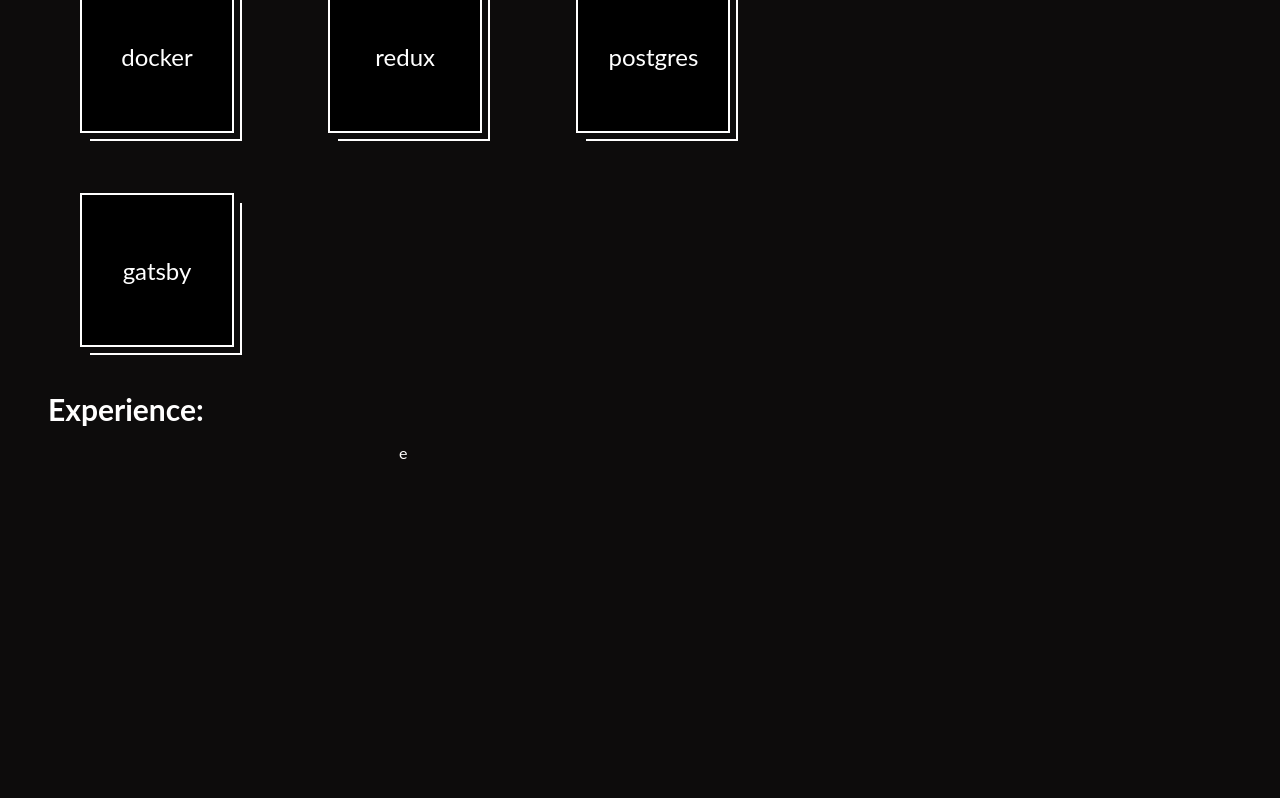
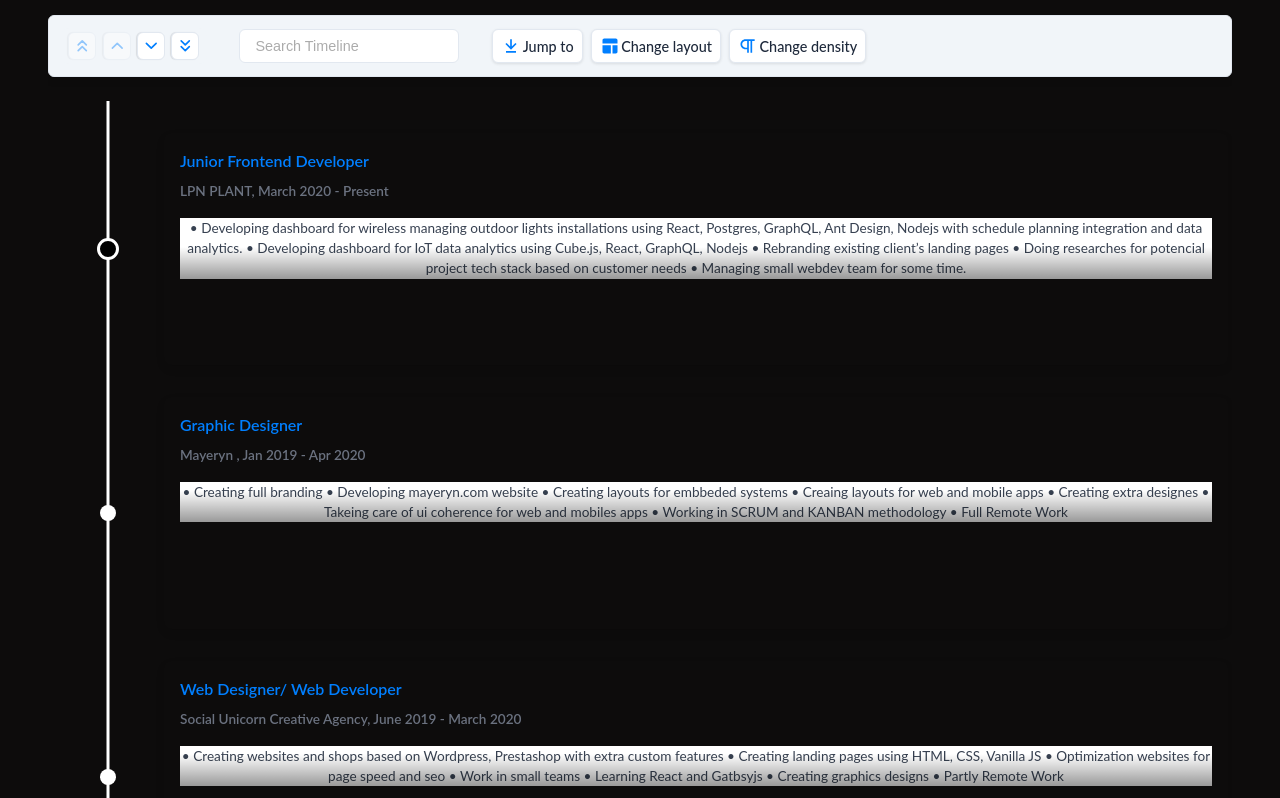
Before and after one commit to dembicki/minimal_portfolio, a React (Create React App) app: page / in a window 1280 px wide. Shown: the part 1002-1800 px from the top of the page. Built offline with nearby package versions, Linux system fonts and the light colour scheme.

Commit message:
Added basic experience timeline structure & fix for techStack component styling

```diff
--- a/src/components/Experience.jsx
+++ b/src/components/Experience.jsx
@@ -1,15 +1,66 @@
 /* eslint-disable react/jsx-props-no-spreading */
-import React, { useState } from "react";
+import React from "react";
+import { Chrono } from "react-chrono";
 import styled from "styled-components";
 
 export default function Experience() {
-  const [point, setPoint] = useState();
-
   const Wrapper = styled.div``;
 
-  const handleChange = (e) => {
-    console.log(e);
-  };
+  const items = [
+    {
+      cardTitle: "Junior Frontend Developer",
+      cardSubtitle: "LPN PLANT, March 2020 - Present",
+      cardDetailedText: `• Developing dashboard for wireless managing outdoor
+      lights installations using React, Postgres, GraphQL, Ant Design, Nodejs
+      with schedule planning integration and data analytics.
+      • Developing dashboard for IoT data analytics using Cube.js, React, GraphQL, Nodejs
+      • Rebranding existing client’s landing pages
+      • Doing researches for potencial project tech stack based on customer needs
+      • Managing small webdev team for some time.`,
+    },
+    {
+      cardTitle: "Graphic Designer",
+      cardSubtitle: "Mayeryn , Jan 2019 - Apr 2020",
+      cardDetailedText: `• Creating full branding
+        • Developing mayeryn.com website
+        • Creating layouts for embbeded systems
+        • Creaing layouts for web and mobile apps
+        • Creating extra designes
+        • Takeing care of ui coherence for web and mobiles apps
+        • Working in SCRUM and KANBAN methodology
+        • Full Remote Work`,
+    },
+    {
+      cardTitle: "Web Designer/ Web Developer",
+      cardSubtitle: "Social Unicorn Creative Agency, June 2019 - March 2020",
+      cardDetailedText: `• Creating websites and shops based on Wordpress, Prestashop
+        with extra custom features
+        • Creating landing pages using HTML, CSS, Vanilla JS
+        • Optimization websites for page speed and seo
+        • Work in small teams
+        • Learning React and Gatbsyjs
+        • Creating graphics designs
+        • Partly Remote Work`,
+    },
+  ];
 
-  return <Wrapper>e</Wrapper>;
+  // const handleChange = (e) => {};
+
+  return (
+    <Wrapper>
+      <Chrono
+        items={items}
+        mode="VERTICAL"
+        scrollable
+        hideControls
+        disableNavOnKey
+        theme={{
+          primary: "white",
+          secondary: "black",
+          cardBgColor: "transparent",
+          cardForeColor: "white",
+        }}
+      />
+    </Wrapper>
+  );
 }
--- a/src/components/SectionWrapper.jsx
+++ b/src/components/SectionWrapper.jsx
@@ -3,7 +3,7 @@
 
 export default function SectionWrapper({ children, title, id, minHeight }) {
   const Wrapper = styled.section`
-    max-width: 60%;
+    max-width: 1200px;
     min-height: 100vh;
     min-height: ${minHeight};
   `;
--- a/src/components/TechStack.jsx
+++ b/src/components/TechStack.jsx
@@ -18,7 +18,7 @@
 
   const Wrapper = styled.div`
     display: flex;
-    justify-content: space-between;
+    justify-content: flex-start;
     flex-wrap: wrap;
     margin-top: 1rem;
   `;
```
